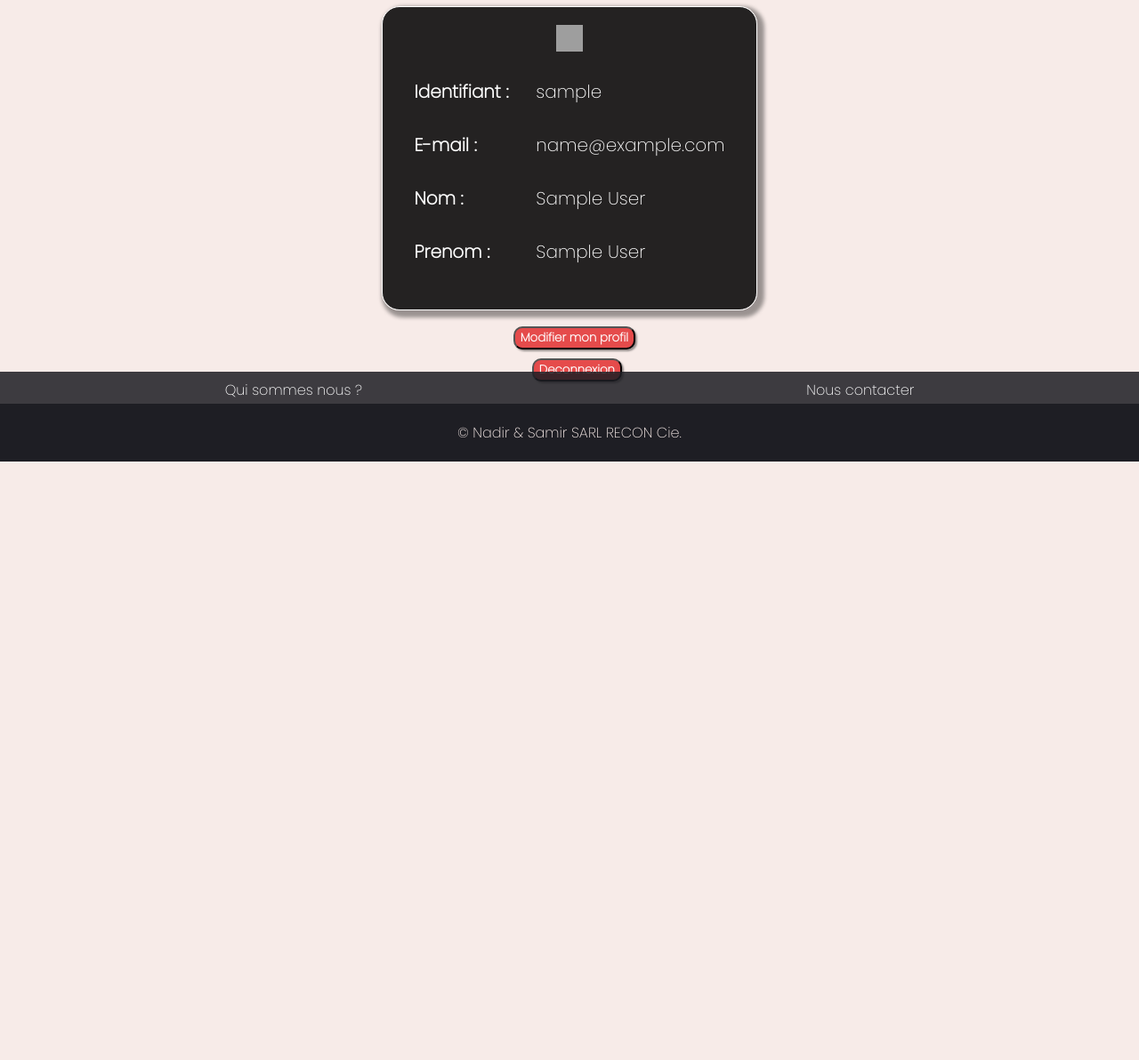
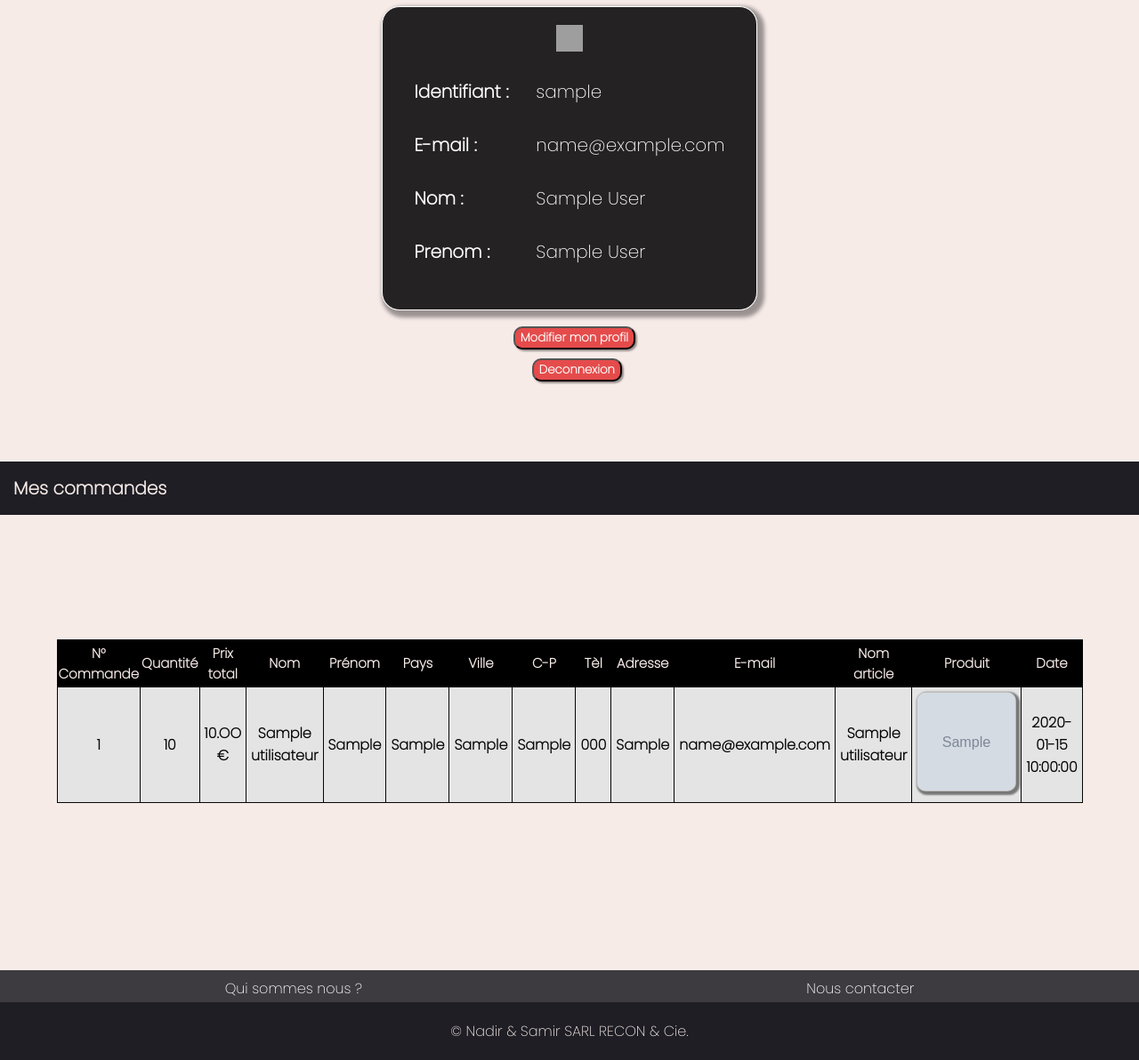
Before and after one commit to nadir-hosni-ziane/boutique, a PHP site: page /profil.php in a window 1280 px wide. Shown: the part 305-1497 px from the top of the page at 89% size. Before the commit the page ends 824 px from the top, so only its background shows below. Run offline with PHP 8.4, Linux system fonts and the light colour scheme; the visitor is signed in with stand-in values (Sample User, id 1); tables that the repository leaves empty or names only in its code hold one stand-in row (values such as "Sample post"); grey boxes marked "Sample" are stand-in pictures; some libraries are stand-ins or nearby versions; grey boxes are pictures that could not be loaded.

Commit message:
boutique en ligne push 5

```diff
--- a/addpanier.php
+++ b/addpanier.php
@@ -1,5 +1,6 @@
 <?php
 require 'header.php';
+$user->acces_connect();
 if(isset($_GET['id'])){
     $id = $_GET['id'];
     $produit = $panier->requete('SELECT * FROM article WHERE id_article = :id', array('id' => $_GET['id']));
--- a/admin.php
+++ b/admin.php
@@ -1,4 +1,6 @@
 <?php include 'header.php';?>
+<?php $user->acces_connect(); ?>
+<?php $user->acces_admin(); ?>
 <?php
 $db = new PDO("mysql:host=localhost; dbname=boutique", 'root', '');
 $requete = $db->prepare('SELECT id, nom_categorie FROM categorie WHERE 1');
--- a/boutique.css
+++ b/boutique.css
@@ -723,6 +723,15 @@ a {
     box-shadow: 2px 2px 2px 2px rgba(0, 0, 0, 0.479);
     height: 130px;
     width: 130px;
+}
+
+.img_panier2 {
+    border: 1px solid rgba(82, 82, 82, 0.288);
+    border-radius: 10px;
+    transition: 0.5s;
+    box-shadow: 2px 2px 2px 2px rgba(0, 0, 0, 0.479);
+    height: 110px;
+    width: 110px;
 }
 
 .caserougepanier {
--- /dev/null
+++ b/commande.php
@@ -0,0 +1,32 @@
+<section class = 'casenoire'>
+    <div class = 'titrecaserouge'>
+        Mes commandes
+    </div>
+</section>
+<section class = 'centrer'>
+    <table class = 'tableau2'>
+        <thead>
+            <tr>
+                <th class ='th2'><p class="detailcommande">N° Commande<p></th>
+                <th class ='th2'><p class="detailcommande">Quantité<p></th>
+                <th class ='th2'><p class="detailcommande">Prix total<p></th>
+                <th class ='th2'><p class="detailcommande">Nom<p></th>
+                <th class ='th2'><p class="detailcommande">Prénom<p></th>
+                <th class ='th2'><p class="detailcommande">Pays<p></th>
+                <th class ='th2'><p class="detailcommande">Ville<p></th>
+                <th class ='th2'><p class="detailcommande">C-P<p></th>
+                <th class ='th2'><p class="detailcommande">Tèl<p></th>
+                <th class ='th2'><p class="detailcommande">Adresse<p></th>
+                <th class ='th2'><p class="detailcommande">E-mail<p></th>
+                <th class ='th2'><p class="detailcommande">Nom article<p></th>
+                <th class ='th2'><p class="detailcommande">Produit<p></th>
+                <th class ='th2'><p class="detailcommande">Date<p></th>
+            </tr>
+        </thead>
+        <tbody>
+            <?php
+                $user->mes_commandes();
+            ?>
+        </tbody>
+    </table>
+</section>
--- a/fonctions.php
+++ b/fonctions.php
@@ -120,6 +120,7 @@ public function connexion($login, $password)
                     $_SESSION['prenom'] = $info['prenom'];
                     $_SESSION['email'] = $info['email'];
                     $_SESSION['id'] = $info['id'];
+                    $_SESSION['id_droit'] = $info['id_droit'];
 
                     $msg = "Connexion établie !";
                     header("refresh: 1; url=profil.php");
@@ -196,15 +197,34 @@ public function modifpassword($ancienpass, $newpass, $newpassconfirm)
 
 
 
-public function accesconnect()
+public function acces_connect()
 {
     if(!isset($_SESSION['login'])){
-    echo 'Tu dois être connecté pour acceder a cette page <br> Redirection en cours ...';
+    echo "<body><section class = 'add_panier_msg'><section class = 'case_add_panier'>Tu dois être connecté pour acceder a cette page <br> Redirection en cours ...</section></section>";
+    include 'footer.php';
+    echo '</body>';
     header("refresh: 3; url=connexion.php");
     exit;
     }
 }
 
+
+
+/// Fonction qui donne acces qu'aux admin
+
+
+
+
+public function acces_admin()
+{
+    if($_SESSION['id_droit'] !=3){
+        echo "<body><section class = 'add_panier_msg'><section class = 'case_add_panier'>Tu dois être admin pour acceder a cette page <br> Redirection en cours ...</section></section>";
+    include 'footer.php';
+    echo '</body>';
+    header("refresh: 3; url=index.php");
+    exit;
+    }
+}
 
 
 
@@ -591,4 +611,39 @@ $resultat = $requete->fetchall();
     }
 }
 
+
+// //////////////////////////////////////////: FONCTION POUR AFFICHER LES PRODUITS COMMANDE PAR L'UTILISATEUR CONNECTE
+
+
+public function mes_commandes(){
+    $db = $this->_db;
+    $id = $_SESSION['id'];
+    $requete = $db->prepare("SELECT * FROM detailcommande INNER JOIN commande on detailcommande.id_commande = commande.id INNER JOIN article on detailcommande.id_produit = article.id_article INNER JOIN utilisateurs on commande.id_utilisateur = utilisateurs.id WHERE id_utilisateur = '$id'");
+    $requete->execute();
+    $resultat = $requete->fetchall();
+
+
+    foreach ($resultat as $key) {
+        $id_article = $key['id_article'];
+
+        echo "<tr>";
+            echo "<td class='tdpetit'>".$key['id_commande']."</td>";
+            echo "<td class='tdpetit'>".$key['quantite']."</td>";
+            echo "<td class='tdgrand'>".$key['prix_total']. '.OO €' ."</td>";
+            echo "<td class='tdpetit'>".$key['nom_commande']."</td>";
+            echo "<td class='tdpetit'>".$key['prenom_commande']."</td>";
+            echo "<td class='tdpetit'>".$key['pays']."</td>";
+            echo "<td class='tdpetit'>".$key['ville']."</td>";
+            echo "<td class='tdpetit'>".$key['cp']."</td>";
+            echo "<td class='tdpetit'>".$key['telephone']."</td>";
+            echo "<td class='tdgrand2'>".$key['adresse']."</td>";
+            echo "<td class='tdgrand'>".$key['email_commande']."</td>";
+            echo "<td class='tdgrand2'>".$key['nom_article']."</td>";
+            echo "<td class='tdmoyen'>" . "<a href='produitselect.php?idproduct=$id_article'>" . "<img class = 'img_panier2' src = 'images-boutique/" .$key['image_article']. "'>" . "</a>" . "</td>";
+            echo "<td class='tdgrand2'>".$key['date_commande']."</td>";
+            echo "</tr>";
+
+    }
 }
+
+}
--- a/footer.php
+++ b/footer.php
@@ -8,7 +8,7 @@
         </div>
     </section>
     <div class='divcopyright'>
-        <p class="copyright">© Nadir & Samir SARL RECON Cie.</p>
+        <p class="copyright">© Nadir & Samir SARL RECON & Cie.</p>
     </div>
     <script src="https://js.stripe.com/v3/"></script>
     <script src="script.js"></script>
--- a/header.php
+++ b/header.php
@@ -30,9 +30,19 @@ $user->dbconnect();
     </div>
     <nav>
         <a href="recherche.php"><img class = 'logorecherche' src="images-boutique/recherche.png"></a>
-        <li><a href = 'admin.php'>Admin</a></li>
+        <?php
+        if(isset($_SESSION['login'])){
+            if($_SESSION['id_droit'] != 3){
+                echo '';
+            }else{
+                echo "<li><a href = 'admin.php'>Admin</a></li>";
+            }
+        }else{
+            echo '';
+        }
+        ?>
         <li><a href = 'index.php'>Accueil</a></li>
         <?php $user->affichercategorie(); ?>
     </nav>
-        <a href="panier.php"><img class = 'logopanier' src="images-boutique/panier.png"></a>
+    <a href="panier.php"><img class = 'logopanier' src="images-boutique/panier.png"></a>
 </header>
--- a/modifprofil.php
+++ b/modifprofil.php
@@ -1,4 +1,5 @@
 <?php include 'header.php';?>
+<?php $user->acces_connect(); ?>
     <section class = 'caserouge'>
         <div class = 'titrecaserouge'>
             Mon profil - Modification
@@ -8,7 +9,6 @@
         <section class = 'centrer2'>
             <section class = 'caseinfobase'>
                 <section class = 'caseerreur'>
-                    <?php $user->accesconnect(); ?>
                 </section>
                 <h3 class = 'titreconnexioninscription'>Modifier informations </h3>
                 <div class = 'casemodif'>
--- a/paiement-reussi.php
+++ b/paiement-reussi.php
@@ -1,5 +1,6 @@
 <?php
 require 'header.php';
+    $user->acces_connect();
     $panier->paiementaccepter();
     unset($_SESSION['panier']);
 echo  "<section class = 'add_panier_msg'><section class = 'case_add_panier'>" . 'Paiement réussi . . .   <a href="index.php">Retourner vers le site</a>' . "</section></section>";
--- a/paiement.php
+++ b/paiement.php
@@ -1,9 +1,13 @@
 
 <?php include 'header.php';?>
+<?php $user->acces_connect(); ?>
 <?php
 require_once('vendor/autoload.php');
 $prix = $panier->total();
 
+if($prix <=0){
+    header("refresh: 3; url=index.php");
+}
 // j'instencie STRIPE
 
     \Stripe\Stripe::setApiKey('sk_test_51IhMI8BrNY4z7SFmqTURl3rzdvTYp2OYxl7UbllaftdCsUVATqSQvqVK1JLweIpJZkL6i51JjbQqmWtmzw3ClXMJ00FJtPao7C');
--- a/panier.class.php
+++ b/panier.class.php
@@ -53,7 +53,8 @@ public $_lastinsertid;
 
     public function finaliserCommande($_id_user, $_prix_total, $_nom, $_prenom, $_pays, $_ville, $_cp, $_tel, $_adresse, $_email){
         $db = $this->_db;
-        $requete = "INSERT INTO commande (`id_utilisateur`, `prix_total`, `Nom`, `prenom`, `pays`, `ville`, `cp`, `telephone`, `adresse`, `email`) VALUES ('$_id_user', '$_prix_total', '$_nom', '$_prenom', '$_pays', '$_ville', '$_cp', '$_tel', '$_adresse', '$_email')";
+        $date_commande = date('Y/m/d');
+        $requete = "INSERT INTO commande (`id_utilisateur`, `prix_total`, `nom_commande`, `prenom_commande`, `pays`, `ville`, `cp`, `telephone`, `adresse`, `email_commande`, `date_commande`) VALUES ('$_id_user', '$_prix_total', '$_nom', '$_prenom', '$_pays', '$_ville', '$_cp', '$_tel', '$_adresse', '$_email', '$date_commande')";
         $db->query($requete);
         $this->_lastinsertid = $db->lastInsertId();
     }
@@ -82,7 +83,7 @@ public $_lastinsertid;
 
     public function affichercommandepass(){
         $db = $this->_db;
-        $requete = $db->prepare("SELECT * FROM detailcommande INNER JOIN commande on detailcommande.id_commande = commande.id INNER JOIN article on detailcommande.id_produit = article.id_article INNER JOIN utilisateurs on commande.id_utilisateur = utilisateurs.id");
+        $requete = $db->prepare("SELECT * FROM detailcommande INNER JOIN commande on detailcommande.id_commande = commande.id INNER JOIN article on detailcommande.id_produit = article.id_article INNER JOIN utilisateurs on commande.id_utilisateur = utilisateurs.id ORDER BY detailcommande.id DESC");
         $requete->execute();
         $resultat = $requete->fetchall();
 
@@ -92,14 +93,14 @@ public $_lastinsertid;
             echo "<td class='tdpetit'>".$key['id_commande']."</td>";
             echo "<td class='tdpetit'>".$key['quantite']."</td>";
             echo "<td class='tdmoyen'>".$key['prix_total']. '.OO €' ."</td>";
-            echo "<td class='tdpetit'>".$key['Nom']."</td>";
-            echo "<td class='tdpetit'>".$key['prenom']."</td>";
+            echo "<td class='tdpetit'>".$key['nom_commande']."</td>";
+            echo "<td class='tdpetit'>".$key['prenom_commande']."</td>";
             echo "<td class='tdpetit'>".$key['pays']."</td>";
             echo "<td class='tdpetit'>".$key['ville']."</td>";
             echo "<td class='tdpetit'>".$key['cp']."</td>";
             echo "<td class='tdpetit'>".$key['telephone']."</td>";
             echo "<td class='tdgrand'>".$key['adresse']."</td>";
-            echo "<td class='tdgrand'>".$key['email']."</td>";
+            echo "<td class='tdgrand'>".$key['email_commande']."</td>";
             echo "<td class='tdgrand'>".$key['nom_article']."</td>";
             echo "<td class='tdpetit'>".$key['login']."</td>";
             echo "</tr>";
--- a/profil.php
+++ b/profil.php
@@ -10,7 +10,7 @@
     <section class = 'centrer'>
         <section class = 'caseprofil'>
             <section class = 'caseerreur'>
-                <?php $user->accesconnect(); ?>
+                <?php $user->acces_connect(); ?>
             </section>
             <div class = 'caseprofil2'>
                 <img class = 'logouser2' src="images-boutique/man-user"><br>
@@ -50,6 +50,7 @@
             </form>
         </section>
     </section>
+    <?php include 'commande.php'; ?>
     <?php include 'footer.php';?>
 </body>
 </html>
```
Also changed, not shown: adminutilisateur.php (deleted, +0 -57 lines), information.php (deleted, +0 -49 lines), supprimer.php (deleted, +0 -9 lines).
